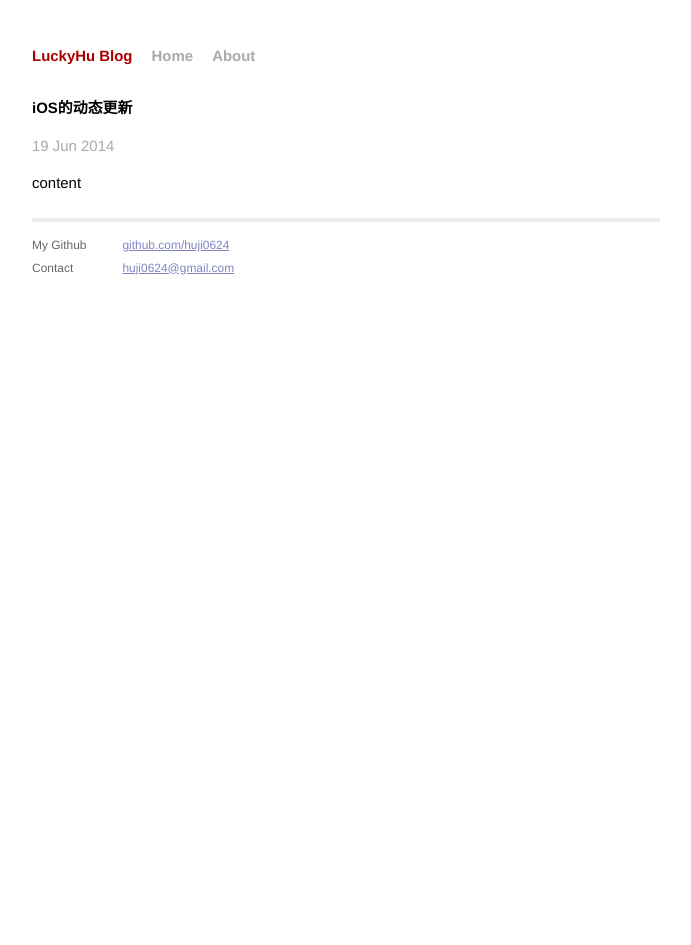
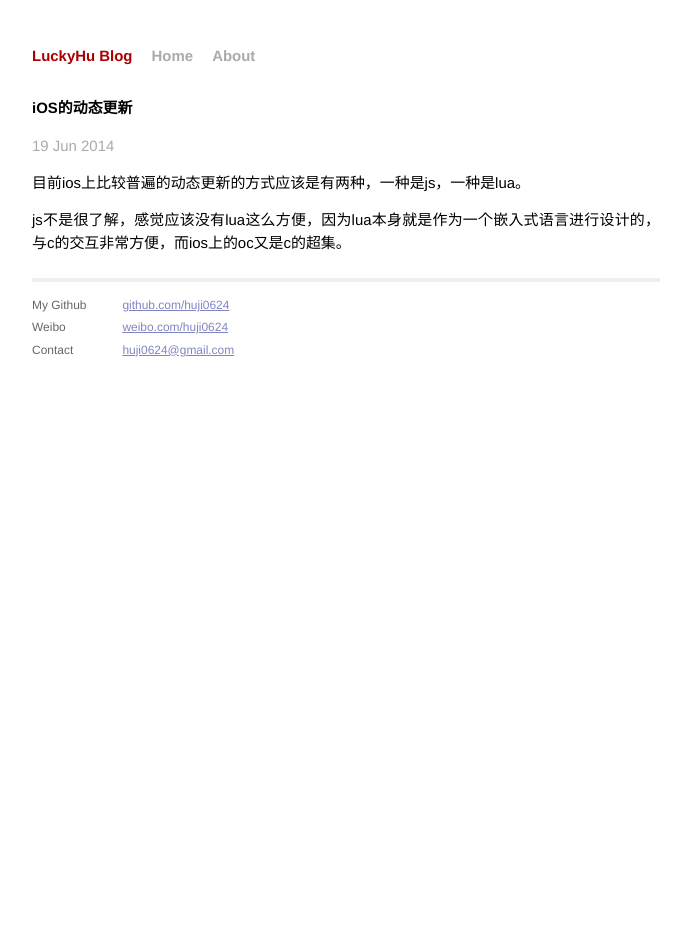
Before and after one commit to iguchunhui/huji0624.github.com, a Jekyll site: the page built from _posts/2014-06-19-iOS的动态更新.markdown, in a window 1280 px wide. Shown: the whole page, without its empty margins (294-985 px from the left). Built offline with Jekyll 4.4.1, drawn with Linux system fonts in a browser that asks for light colours; Markdown is read by kramdown in place of the engine named in the settings.

Commit message:
add content.
FYI.

```diff
--- a/_layouts/default.html
+++ b/_layouts/default.html
@@ -28,12 +28,14 @@
             <div class="contact">
               <p>
                 My Github<br />
+				Weibo<br />
 				Contact
               </p>
             </div>
             <div class="contact">
               <p>
                 <a href="https://github.com/huji0624">github.com/huji0624</a><br />
+                <a href="http://weibo.com/huji0624">weibo.com/huji0624</a><br />
                 <a href="http://mail.google.com">huji0624@gmail.com</a><br />
               </p>
             </div>
--- a/_posts/2014-06-19-iOS的动态更新.markdown
+++ b/_posts/2014-06-19-iOS的动态更新.markdown
@@ -8,4 +8,6 @@ title: iOS的动态更新
 categories:
 - iOS
 ---
-content
+目前ios上比较普遍的动态更新的方式应该是有两种，一种是js，一种是lua。
+
+js不是很了解，感觉应该没有lua这么方便，因为lua本身就是作为一个嵌入式语言进行设计的，与c的交互非常方便，而ios上的oc又是c的超集。
```
